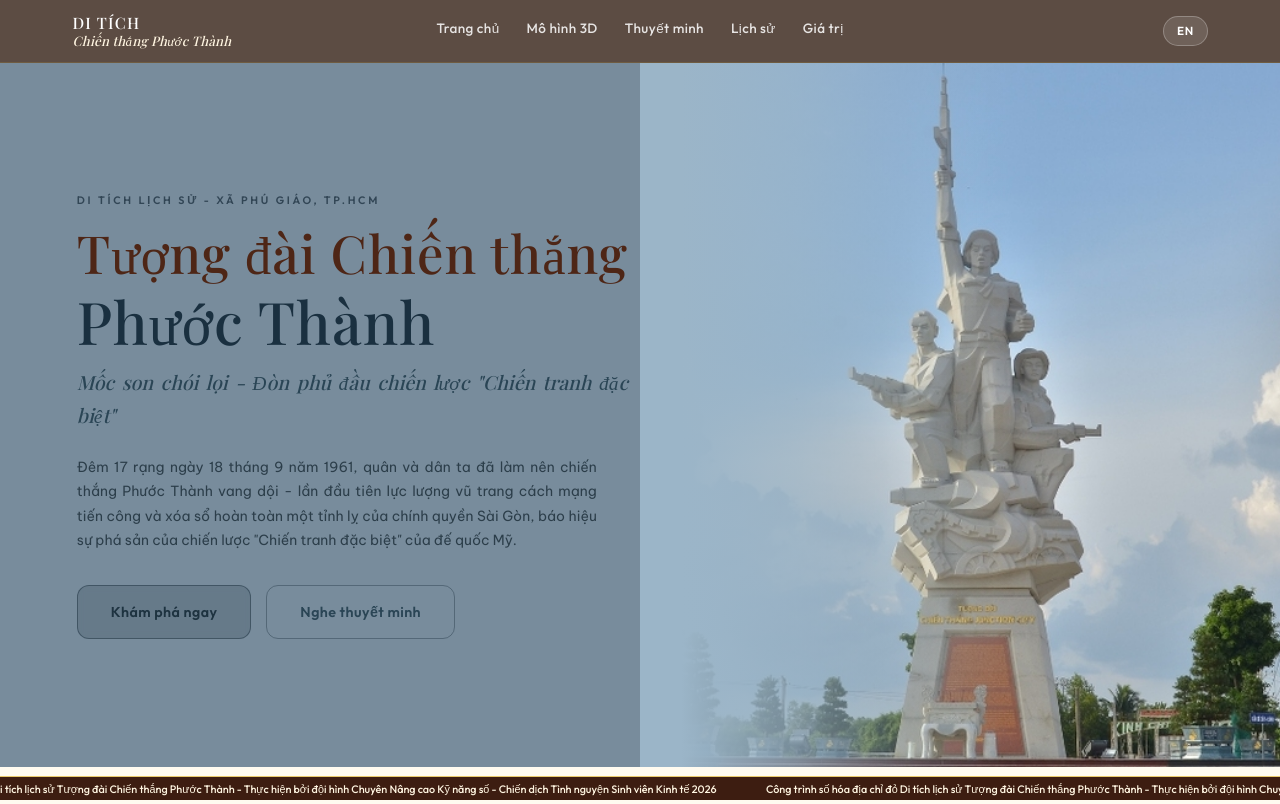
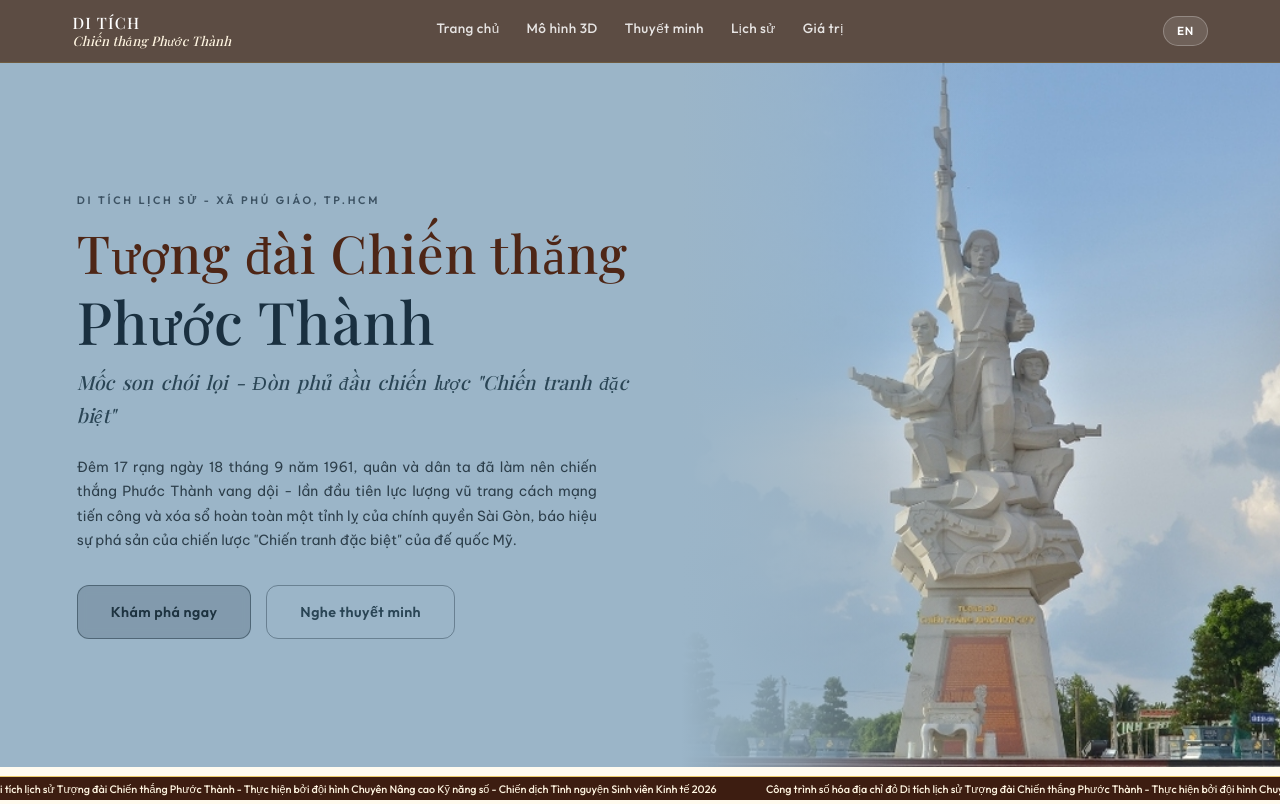
Before and after one commit to haydennmghuy/Cong-trinh_Dai-chien-thang, a website: page index.html in a window 1280 px wide. Shown: the top 804 px of the page. Drawn offline with nearby package versions, Linux system fonts and the light colour scheme; some packages are replaced by stand-ins of ours; a script that the page names is missing; a web font is replaced by a local one.

Commit message:
style: remove gray overlay from hero left column

```diff
--- a/index.html
+++ b/index.html
@@ -6,7 +6,7 @@
 <title>Tượng đài Chiến thắng Phước Thành | Di tích lịch sử</title>
 <meta name="description" content="Tượng đài Chiến thắng Phước Thành - Đòn phủ đầu chiến lược Chiến tranh đặc biệt của Mỹ ngụy. Xã Phú Giáo, TP.HCM.">
 <link href="https://fonts.googleapis.com/css2?family=Be+Vietnam+Pro:wght@300;400;500;600;700;800&family=Outfit:wght@400;500;600;700;800&family=Playfair+Display:ital,wght@0,500;0,600;0,700;1,400&family=Space+Mono:wght@400;700&display=swap" rel="stylesheet">
-<link rel="stylesheet" href="styles.css?v=1783530951798">
+<link rel="stylesheet" href="styles.css?v=1783531053418">
 <!-- Google model-viewer for 3D GLB -->
 <script type="module" src="https://ajax.googleapis.com/ajax/libs/model-viewer/3.5.0/model-viewer.min.js"></script>
 </head>
--- a/styles.css
+++ b/styles.css
@@ -285,17 +285,9 @@ h3 {
   color: #1E3340;
 }
 
-/* Gray overlay on the left text column */
+/* Gray overlay removed */
 .hero::before {
-  content: '';
-  position: absolute;
-  top: 0;
-  left: 0;
-  width: 50%;
-  height: 100%;
-  background: rgba(55, 65, 75, 0.35); /* Subtle gray tint over the sky blue */
-  z-index: 0;
-  pointer-events: none;
+  display: none;
 }
 
 .hero-crack {
```
